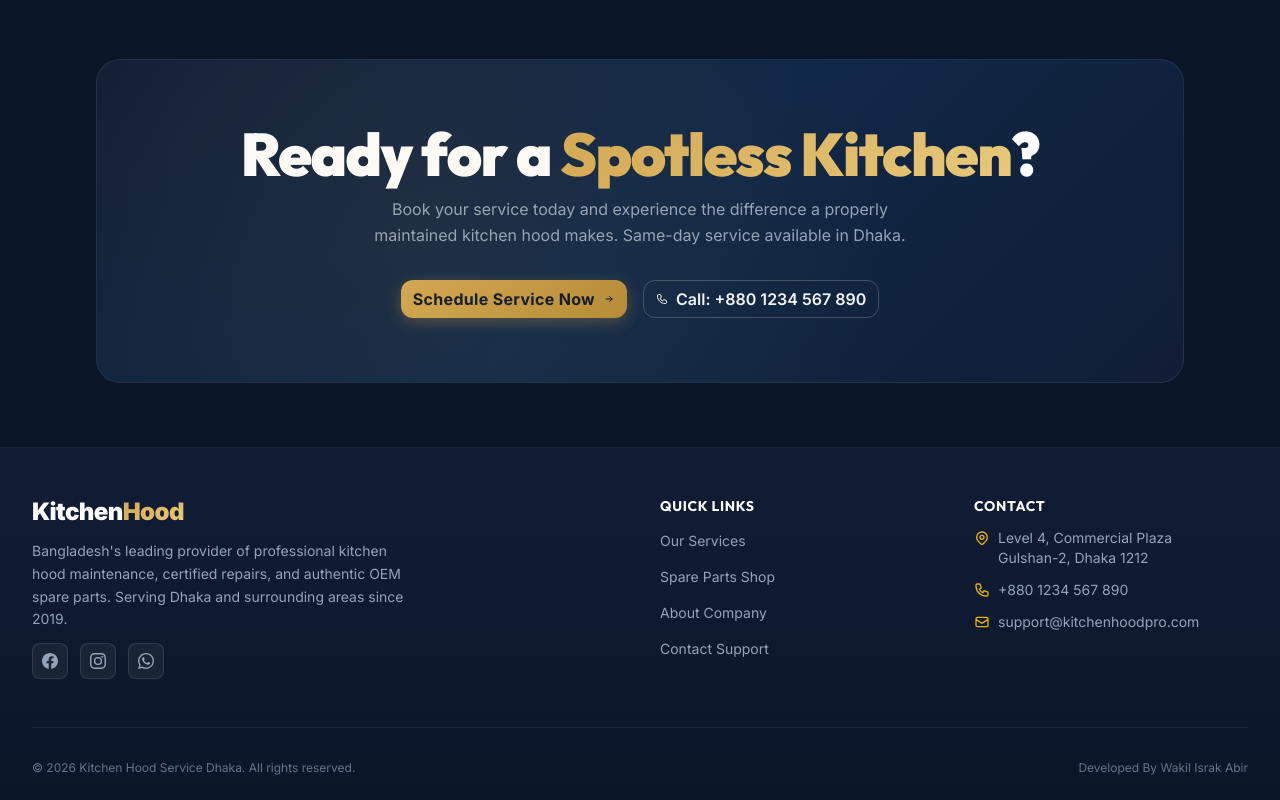
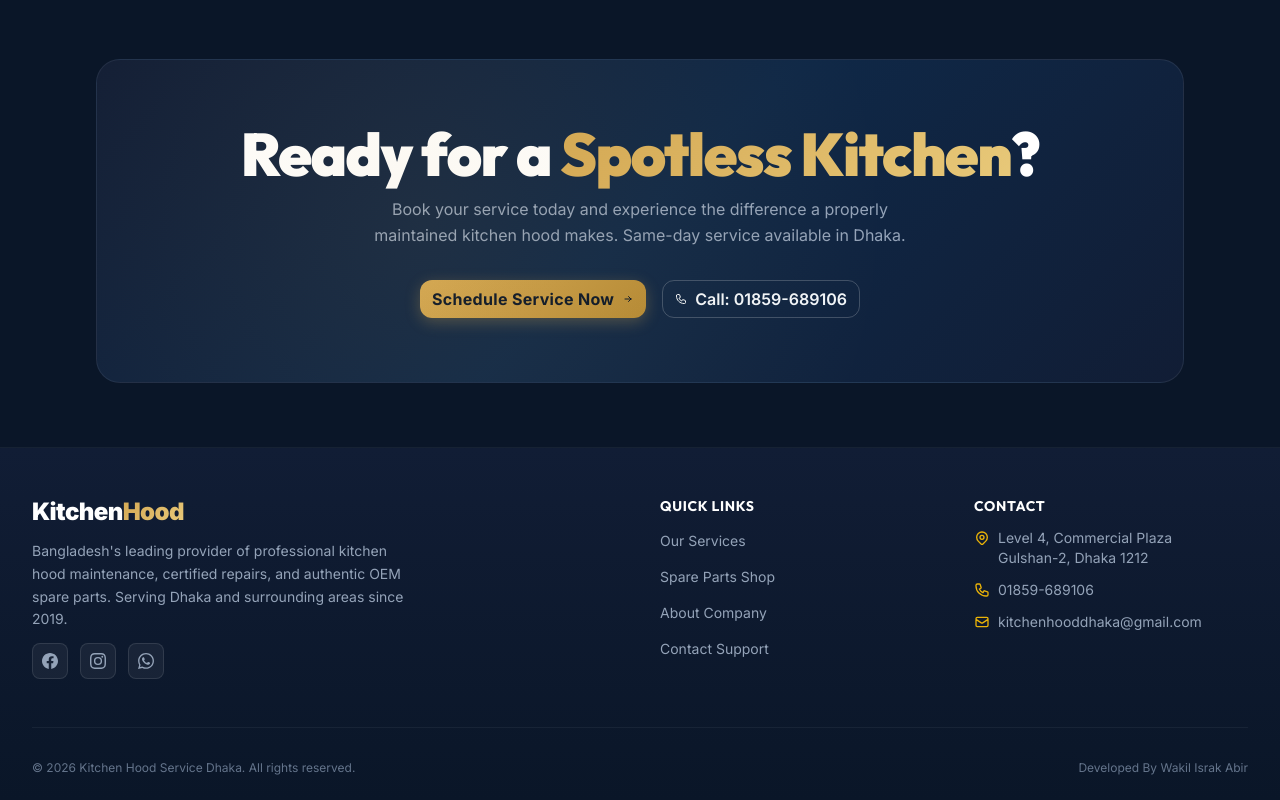
Before and after one commit to WakilIsrakAbir/KitchenHood, a website: page public/index.html in a window 1280 px wide. Shown: the part 3890-4690 px from the top of the page. Drawn offline with nearby package versions, Linux system fonts and the light colour scheme; no server answers.

Commit message:
change contact number and smtp admin email

```diff
--- a/public/index.html
+++ b/public/index.html
@@ -839,7 +839,7 @@
             </a>
             <a href="/contact.html" class="btn-outline-light !py-1.5 !px-3 text-[10px]">
               <svg class="w-3 h-3" fill="none" stroke="currentColor" viewBox="0 0 24 24"><path stroke-linecap="round" stroke-linejoin="round" stroke-width="2" d="M3 5a2 2 0 012-2h3.28a1 1 0 01.948.684l1.498 4.493a1 1 0 01-.502 1.21l-2.257 1.13a11.042 11.042 0 005.516 5.516l1.13-2.257a1 1 0 011.21-.502l4.493 1.498a1 1 0 01.684.949V19a2 2 0 01-2 2h-1C9.716 21 3 14.284 3 6V5z"></path></svg>
-              Call: +880 1234 567 890
+              Call: 01859-689106
             </a>
           </div>
         </div>
@@ -886,11 +886,11 @@
             </li>
             <li class="flex items-center gap-2">
               <svg class="w-4 h-4 text-yellow-500 flex-shrink-0" fill="none" stroke="currentColor" viewBox="0 0 24 24"><path stroke-linecap="round" stroke-linejoin="round" stroke-width="2" d="M3 5a2 2 0 012-2h3.28a1 1 0 01.948.684l1.498 4.493a1 1 0 01-.502 1.21l-2.257 1.13a11.042 11.042 0 005.516 5.516l1.13-2.257a1 1 0 011.21-.502l4.493 1.498a1 1 0 01.684.949V19a2 2 0 01-2 2h-1C9.716 21 3 14.284 3 6V5z"></path></svg>
-              +880 1234 567 890
+              01859-689106
             </li>
             <li class="flex items-center gap-2">
               <svg class="w-4 h-4 text-yellow-500 flex-shrink-0" fill="none" stroke="currentColor" viewBox="0 0 24 24"><path stroke-linecap="round" stroke-linejoin="round" stroke-width="2" d="M3 8l7.89 5.26a2 2 0 002.22 0L21 8M5 19h14a2 2 0 002-2V7a2 2 0 00-2-2H5a2 2 0 00-2 2v10a2 2 0 002 2z"></path></svg>
-              support@kitchenhoodpro.com
+              kitchenhooddhaka@gmail.com
             </li>
           </ul>
         </div>
```
Also changed, not shown: public/contact.html (+4 -4 lines).
